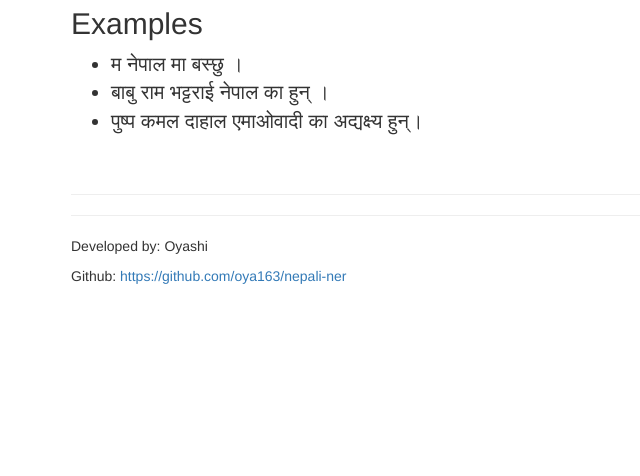
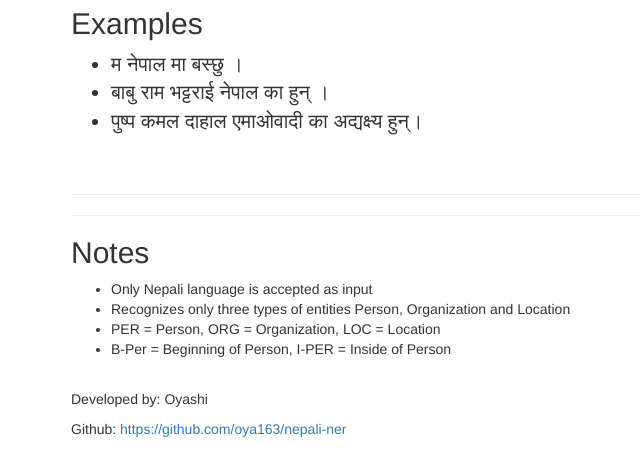
Before and after one commit to oya163/nepali-ner, a Flask app: page / in a window 1280 px wide. Shown: the part 266-742 px from the top of the page, without its empty margins (84-724 px from the left). Run offline with Flask 2, Linux system fonts and the light colour scheme; some libraries are stand-ins or nearby versions.

Commit message:
Added notes

```diff
--- a/templates/index.html
+++ b/templates/index.html
@@ -52,6 +52,16 @@
           {% endif %}
         </div>
         <hr>
+        <div class="note">
+          <h2>Notes</h2>
+          <ul>
+            <li>Only Nepali language is accepted as input</li>
+            <li>Recognizes only three types of entities Person, Organization and Location</li>
+            <li>PER = Person, ORG = Organization, LOC = Location</li>
+            <li>B-Per = Beginning of Person, I-PER = Inside of Person</li>
+          </ul>
+          <br>
+        </div>
         <footer>
           <p>Developed by: Oyashi</p>
           <p>Github: <a href="https://github.com/oya163/nepali-ner">https://github.com/oya163/nepali-ner</a></p>
```
